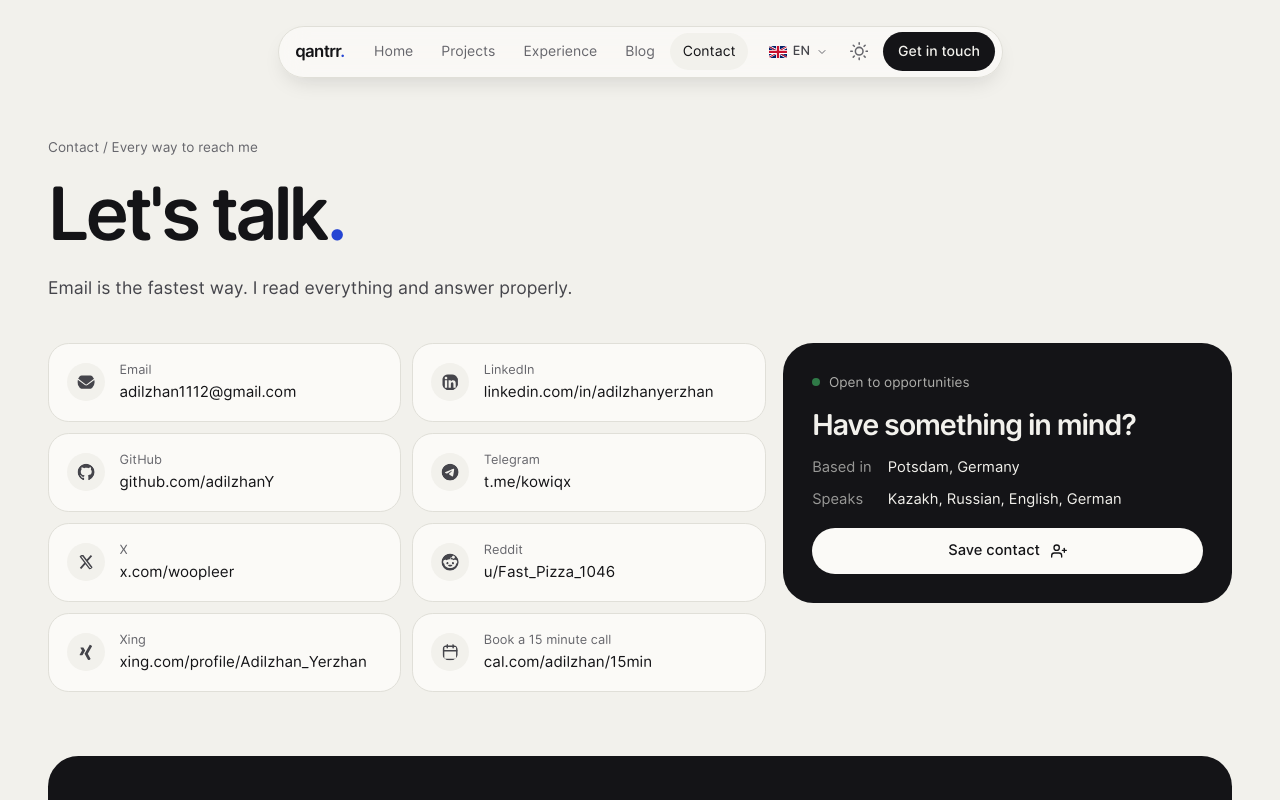
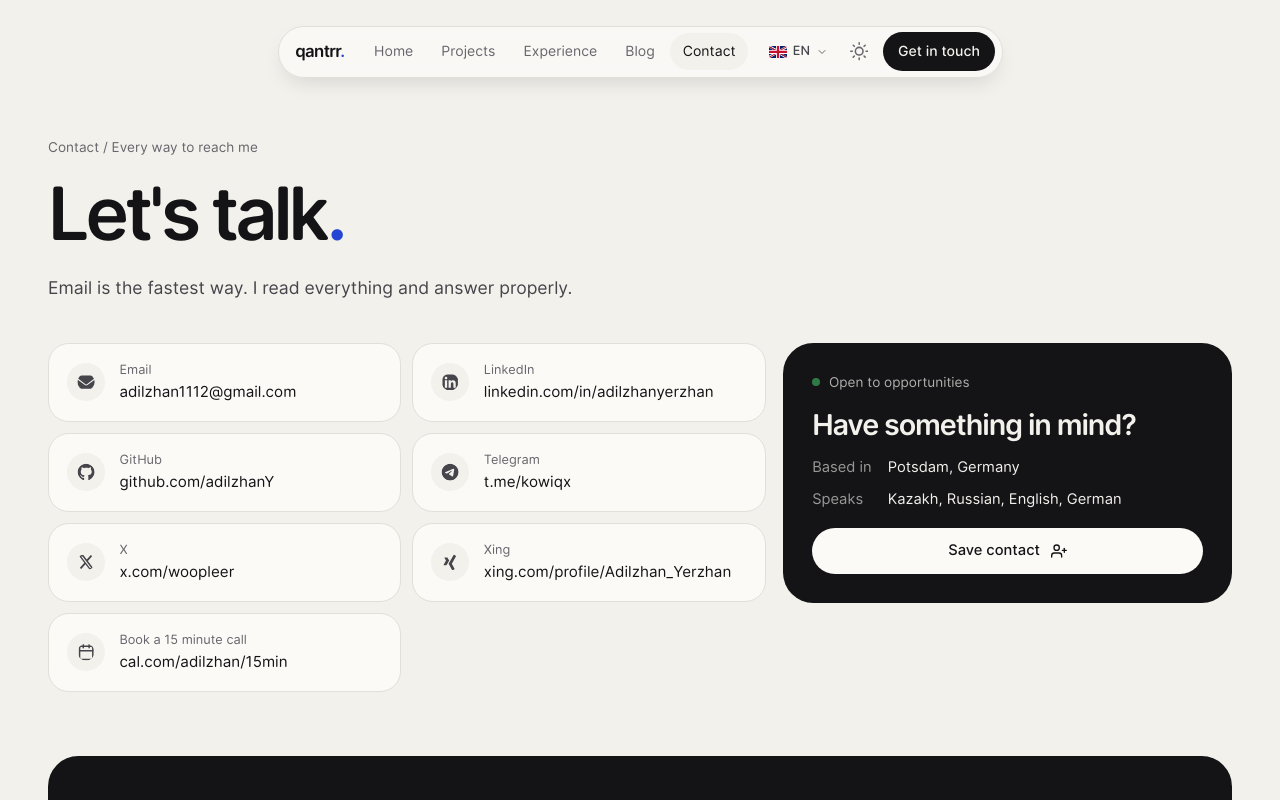
Before and after one commit to adilzhanY/portfolio, a Next.js app: page /contact in a window 1280 px wide. Shown: the top 800 px of the page. Built offline with nearby package versions, Linux system fonts and the light colour scheme.

Commit message:
Remove the Reddit link

```diff
--- a/src/app/llms.txt/route.ts
+++ b/src/app/llms.txt/route.ts
@@ -69,7 +69,6 @@
     `- Contact card (vCard): ${SITE_URL}/adilzhan-yerzhan.vcf`,
     `- Now page: ${SITE_URL}/now`,
     `- Blog: ${SITE_URL}/blog (RSS: ${SITE_URL}/blog/feed.xml)`,
-    `- Reddit: ${cv.contact.reddit}`,
     `- X: ${cv.contact.x}`,
     "",
   );
--- a/src/content/de.ts
+++ b/src/content/de.ts
@@ -375,7 +375,6 @@
       linkedin: "LinkedIn",
       xing: "XING",
       telegram: "Telegram",
-      reddit: "Reddit",
       x: "X",
       email: "E-Mail",
     },
@@ -560,7 +559,6 @@
     emailLabel: "E-Mail",
     githubLabel: "GitHub",
     xLabel: "X",
-    redditLabel: "Reddit",
     xingLabel: "Xing",
   },
 
@@ -597,7 +595,7 @@
       "Rechner, Desktop, Editor und Werkzeuge, mit denen ich täglich arbeite: Arch Linux, Hyprland, Neovim und zwei selbst geschriebene Desktop-Werkzeuge.",
     contactTitle: "Kontakt",
     contactDescription:
-      "Alle Wege zu Adilzhan Yerzhan: E-Mail, LinkedIn, GitHub, Telegram, X, Reddit, Xing oder ein Gespräch von 15 Minuten.",
+      "Alle Wege zu Adilzhan Yerzhan: E-Mail, LinkedIn, GitHub, Telegram, X, Xing oder ein Gespräch von 15 Minuten.",
     nowTitle: "Jetzt",
     nowDescription:
       "Woran Adilzhan Yerzhan gerade arbeitet: Sendoku und Torq, offen für neue Aufgaben.",
--- a/src/content/en.ts
+++ b/src/content/en.ts
@@ -351,7 +351,6 @@
       linkedin: "LinkedIn",
       xing: "XING",
       telegram: "Telegram",
-      reddit: "Reddit",
       x: "X",
       email: "Email",
     },
@@ -536,7 +535,6 @@
     emailLabel: "Email",
     githubLabel: "GitHub",
     xLabel: "X",
-    redditLabel: "Reddit",
     xingLabel: "Xing",
   },
 
@@ -573,7 +571,7 @@
       "The machine, desktop, editor and tools I work on every day: Arch Linux, Hyprland, Neovim, and two desktop tools I wrote myself.",
     contactTitle: "Contact",
     contactDescription:
-      "Every way to reach Adilzhan Yerzhan: email, LinkedIn, GitHub, Telegram, X, Reddit, Xing, or a 15 minute call.",
+      "Every way to reach Adilzhan Yerzhan: email, LinkedIn, GitHub, Telegram, X, Xing, or a 15 minute call.",
     nowTitle: "Now",
     nowDescription:
       "What Adilzhan Yerzhan is working on right now: Sendoku and Torq, and open to work.",
--- a/src/content/ru.ts
+++ b/src/content/ru.ts
@@ -375,7 +375,6 @@
       linkedin: "LinkedIn",
       xing: "XING",
       telegram: "Telegram",
-      reddit: "Reddit",
       x: "X",
       email: "Почта",
     },
@@ -560,7 +559,6 @@
     emailLabel: "Почта",
     githubLabel: "GitHub",
     xLabel: "X",
-    redditLabel: "Reddit",
     xingLabel: "Xing",
   },
 
@@ -597,7 +595,7 @@
       "Компьютер, рабочий стол, редактор и инструменты, с которыми я работаю каждый день: Arch Linux, Hyprland, Neovim и две десктопные программы, написанные мной.",
     contactTitle: "Контакты",
     contactDescription:
-      "Все способы связаться с Адильжаном Ержаном: почта, LinkedIn, GitHub, Telegram, X, Reddit, Xing или звонок на 15 минут.",
+      "Все способы связаться с Адильжаном Ержаном: почта, LinkedIn, GitHub, Telegram, X, Xing или звонок на 15 минут.",
     nowTitle: "Сейчас",
     nowDescription:
       "Над чем сейчас работает Адильжан Ержан: Sendoku и Torq, открыт к предложениям.",
--- a/src/content/types.ts
+++ b/src/content/types.ts
@@ -69,7 +69,6 @@
     linkedin: string;
     xing: string;
     telegram: string;
-    reddit: string;
     x: string;
     email: string;
   };
@@ -249,7 +248,6 @@
   emailLabel: string;
   githubLabel: string;
   xLabel: string;
-  redditLabel: string;
   xingLabel: string;
 }
 
--- a/src/data/cv.ts
+++ b/src/data/cv.ts
@@ -85,7 +85,6 @@
     linkedin: string;
     xing: string;
     telegram: string;
-    reddit: string;
     x: string;
     location: string;
   };
--- a/src/data/structure.ts
+++ b/src/data/structure.ts
@@ -94,7 +94,6 @@
     linkedin: "https://linkedin.com/in/adilzhanyerzhan",
     xing: "https://www.xing.com/profile/Adilzhan_Yerzhan",
     telegram: "https://t.me/kowiqx",
-    reddit: "https://www.reddit.com/user/Fast_Pizza_1046/",
     x: "https://x.com/woopleer",
     booking: "https://cal.com/adilzhan/15min",
   },
--- a/src/i18n/schema.ts
+++ b/src/i18n/schema.ts
@@ -37,7 +37,7 @@
       recognizedBy: { "@type": "Organization", name: cert.issuer },
       url: cert.url,
     })),
-    sameAs: [PROFILE.contact.github, PROFILE.contact.linkedin, PROFILE.contact.reddit, PROFILE.contact.x],
+    sameAs: [PROFILE.contact.github, PROFILE.contact.linkedin, PROFILE.contact.x],
   };
 }
 
--- a/src/views/ContactView.tsx
+++ b/src/views/ContactView.tsx
@@ -2,7 +2,6 @@
   FaEnvelope,
   FaGithub,
   FaLinkedin,
-  FaReddit,
   FaTelegram,
   FaXing,
   FaXTwitter,
@@ -52,12 +51,6 @@
       Icon: FaXTwitter,
       label: copy.xLabel,
       handle: "x.com/woopleer",
-    },
-    {
-      href: contact.reddit,
-      Icon: FaReddit,
-      label: copy.redditLabel,
-      handle: "u/Fast_Pizza_1046",
     },
     {
       href: contact.xing,
```
Also changed, not shown: 1 other file (tests, documents, lock files or other folders).
